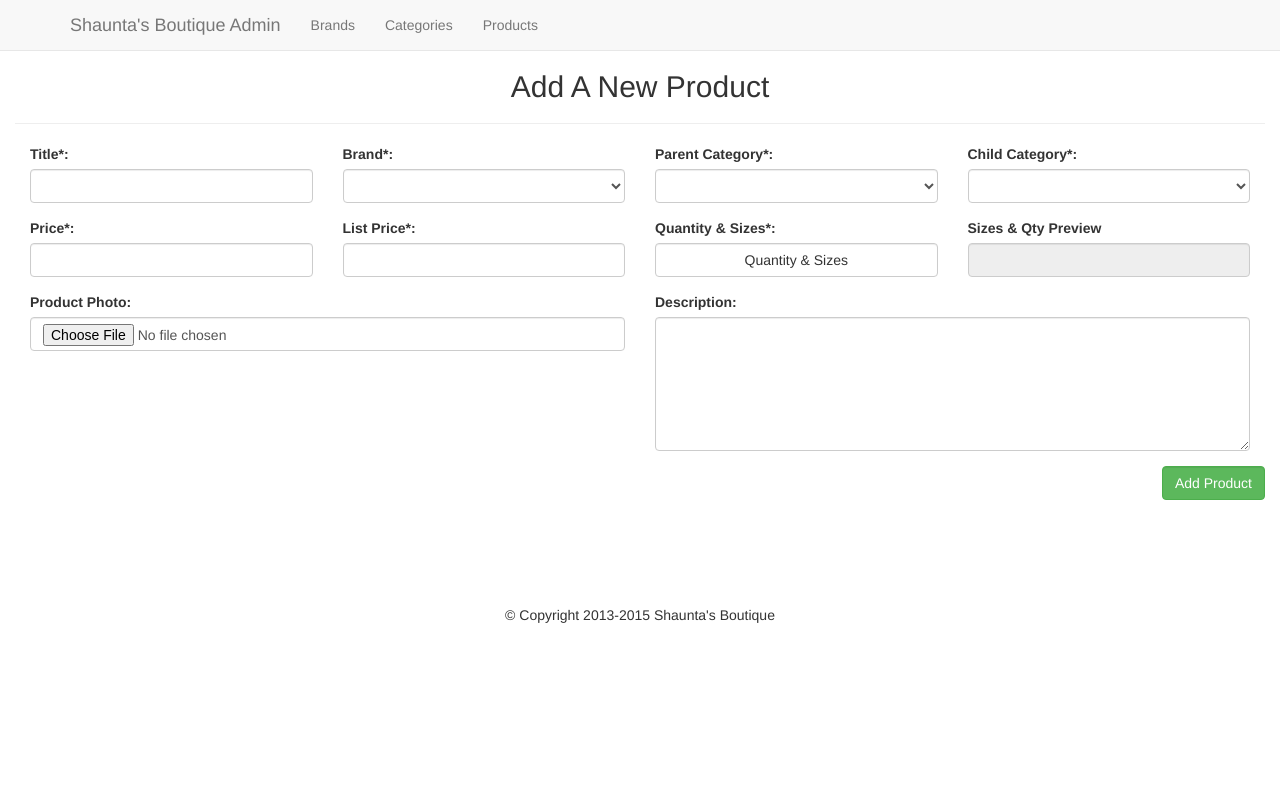
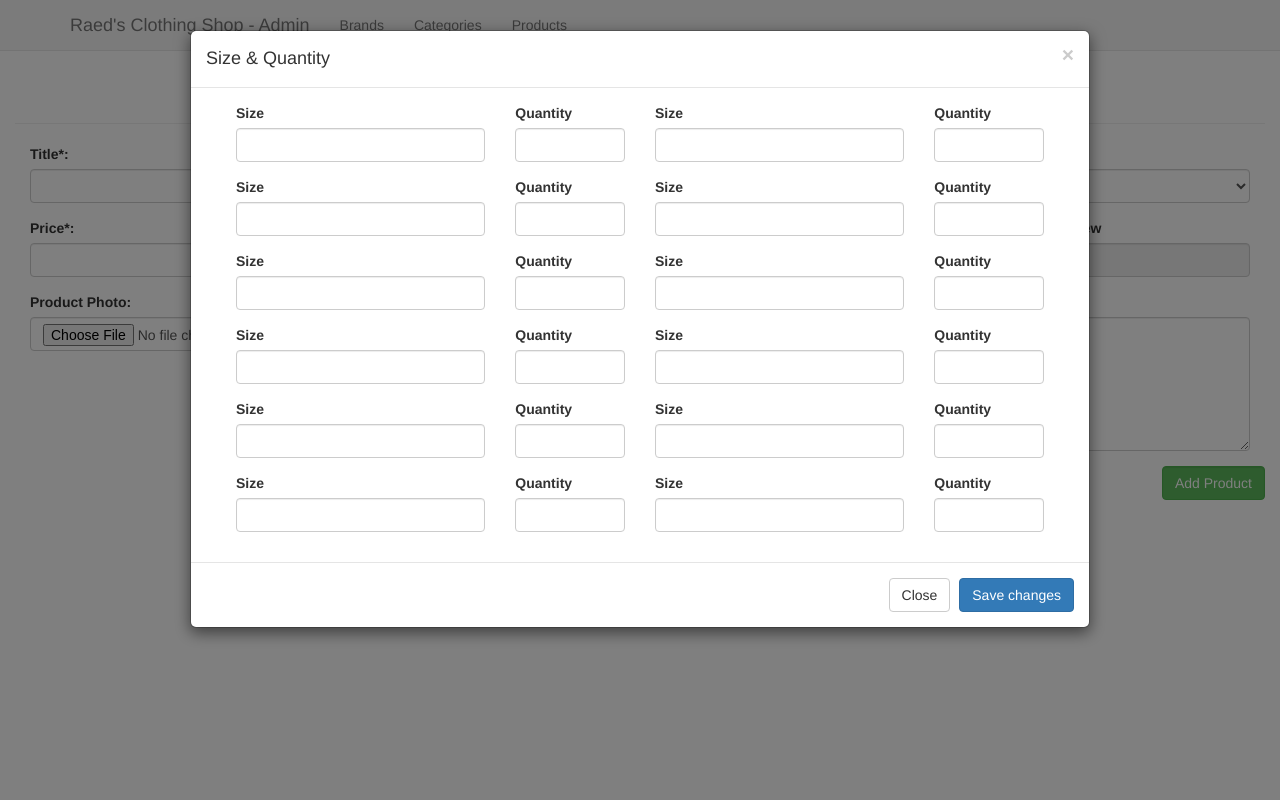
Before and after one commit to basoufy/CIS421_MySQL_PHP_Shop, a PHP site: page /admin/products.php?add=1 in a window 1280 px wide, after a click on "Quantity & Sizes". Run offline with PHP 8.4, Linux system fonts and the light colour scheme; tables that the repository leaves empty or names only in its code hold one stand-in row (values such as "Sample post"); lists and menus that the app fills with data are empty; some libraries are stand-ins or nearby versions.

Commit message:
on admin/product/add product page, added module to input and save sizes and quantities for new products.

```diff
--- a/421/admin/includes/footer.php
+++ b/421/admin/includes/footer.php
@@ -1,10 +1,23 @@
 </div><br><br>
 
 <!-- Footer -->
-<footer class="text-center" id="footer">&copy; Copyright 2013-2015 Shaunta's Boutique</footer>
+<footer class="text-center" id="footer">&copy; <?php
+        $thisYear = (int)date('Y');
+        echo $thisYear;?> Raed's Clothing Shop.
+</footer>
 
 
     <script>
+        function updateSizes(){
+            var sizeString = '';
+            for (var i = 1; i <= 12; i++){
+                if(jQuery('#size'+i).val() != ''){
+                    sizeString += jQuery('#size'+i).val()+':'+jQuery('#qty'+i).val()+',';
+                }
+            }
+            jQuery('#sizes').val(sizeString);
+        }
+
         function get_child_options(){
             var parentID = jQuery('#parent').val();
             jQuery.ajax({
--- a/421/admin/includes/navigation.php
+++ b/421/admin/includes/navigation.php
@@ -1,6 +1,6 @@
 <nav class="navbar navbar-default navbar-fixed-top">
     <div class="container">
-        <a href="index.php" class="navbar-brand">Shaunta's Boutique Admin</a>
+        <a href="index.php" class="navbar-brand">Raed's Clothing Shop - Admin</a>
             <ul class="nav navbar-nav">
 <!--                Menu Items-->
                 <li><a href="brands.php">Brands</a></li>
--- a/421/admin/products.php
+++ b/421/admin/products.php
@@ -3,9 +3,25 @@
     include 'includes/head.php';
     include 'includes/navigation.php';
     if (isset($_GET['add'])){
-
     $brandQuery = $db->query("SELECT * FROM brand ORDER BY brand");
     $parentQuery = $db->query("SELECT * FROM categories WHERE parent = 0 ORDER BY category");
+    if ($_POST){
+        if (!empty($_POST['sizes'])) {
+            $sizeString = sanitize($_POST['sizes']);
+            $sizeString = rtrim($sizeString, ',');
+            $sizesArray = explode(',', $sizeString);
+            $sArray = array();
+            $qArray = array();
+            foreach($sizesArray as $ss){
+                $s = explode(':',$ss);
+                $sArray[] = $s[0];
+                $qArray[] = $s[1];
+            }
+
+        } else{
+            $sizesArray= array();
+        }
+    }
 
     ?>
         <h2 class="text-center">Add A New Product</h2><hr>
@@ -67,7 +83,35 @@
             </div>
             <div class="clearfix"></div>
         </form>
-
+        <!-- Modal -->
+        <div class="modal fade" id="sizesModal" tabindex="-1" role="dialog" aria-labelledby="sizesModal">
+            <div class="modal-dialog modal-lg" role="document">
+                <div class="modal-content">
+                    <div class="modal-header">
+                        <button type="button" class="close" data-dismiss="modal" aria-label="Close"><span aria-hidden="true">&times;</span></button>
+                        <h4 class="modal-title" id="sizesModal">Size & Quantity</h4>
+                    </div>
+                    <div class="modal-body">
+                        <div class="container-fluid">
+                        <? for($i = 1; $i <= 12; $i++): ?>
+                          <div class="form-group col-md-4">
+                              <label for="size<?=$i;?>">Size</label>
+                              <input type="text" name="size<?=$i;?>" id="size<?=$i;?>" value="<?=((!empty($sArray[$i-1]))?$sArray[$i-1]:'');?>" class="form-control">
+                          </div>
+                            <div class="form-group col-md-2">
+                                <label for="qty<?=$i;?>">Quantity</label>
+                                <input type="number" name="qty<?=$i;?>" id="qty<?=$i;?>" value="<?=((!empty($qArray[$i-1]))?$qArray[$i-1]:'');?>" min="0" class="form-control">
+                            </div>
+                        <?php endfor; ?>
+                        </div>
+                    </div>
+                    <div class="modal-footer">
+                        <button type="button" class="btn btn-default" data-dismiss="modal">Close</button>
+                        <button type="button" class="btn btn-primary" onclick="updateSizes();jQuery('#sizesModal').modal('toggle');return false;">Save changes</button>
+                    </div>
+                </div>
+            </div>
+        </div>
 
     <?php } else {
 
--- a/421/includes/footer.php
+++ b/421/includes/footer.php
@@ -1,7 +1,9 @@
 </div>
 
 <!-- Footer -->
-<footer class="text-center" id="footer">&copy; Copyright 2013-2015 Shaunta's Boutique</footer>
+<footer class="text-center" id="footer">&copy; <?php
+    $thisYear = (int)date('Y');
+    echo $thisYear;?> Raed's Clothing Shop.</footer>
 
 
 
--- a/421/includes/navigation.php
+++ b/421/includes/navigation.php
@@ -4,7 +4,7 @@
 ?>
 <nav class="navbar navbar-default navbar-fixed-top">
     <div class="container">
-        <a href="index.php" class="navbar-brand">Shaunta's Boutique</a>
+        <a href="index.php" class="navbar-brand">Raed's Clothing Shop</a>
         <ul class="nav navbar-nav">
             <?php while ($parent = mysqli_fetch_assoc($pquery)) : ?>
             <?php
```
